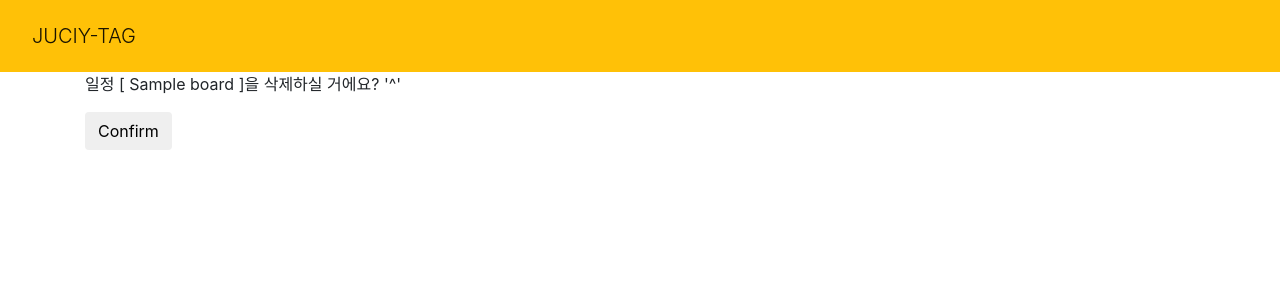
After one commit to do-not-do-that/Juicy-Tag, a Django app: page /board/1/delete/ in a window 1280 px wide. The commit adds this page. Shown: the top 300 px of the page. Run offline with Django 3.2, Linux system fonts and the light colour scheme; tables that the repository leaves empty hold one stand-in row (values such as "Sample post"); some libraries are stand-ins or nearby versions; some web fonts are replaced.

Commit message:
일정 삭제 기능 구현

```diff
--- a/juicy_board/templates/juicy_board/juicy_board_detail.html
+++ b/juicy_board/templates/juicy_board/juicy_board_detail.html
@@ -16,6 +16,9 @@
         <h2>
             <a href='{% url "juicy_board:juicy_board_update" pk=juicy_list.pk %}'> 수정</a>
         </h2>
+        <h2>
+            <a href='{% url "juicy_board:juicy_board_delete" pk=juicy_list.pk %}'> 삭제</a>
+        </h2>
     </div>
 </section>
 {% endblock %}
--- /dev/null
+++ b/juicy_board/templates/juicy_board/juicyboard_confirm_delete.html
@@ -0,0 +1,19 @@
+{% extends 'base.html'%}
+
+{% block content %}
+
+<section id="blog">
+    <div class="container">
+
+        <form method="POST" class="post-form">
+            {% csrf_token %}
+
+            <p>
+               일정 [ {{juicy_list.title}} ]을 삭제하실 거에요? '^'
+            </p>
+            <input type="submit" class="save btn btn-default" value="Confirm"/>
+
+        </form>
+    </div>
+</section>
+{% endblock %}
--- a/juicy_board/urls.py
+++ b/juicy_board/urls.py
@@ -11,6 +11,7 @@ urlpatterns = [
     url(r'^insert/$', views.check_post, name="juicy_board_insert"),
     url(r'^(?P<pk>[0-9]+)/detail/$', views.Juicy_board_detail.as_view(), name="juicy_board_detail"),
     url(r'^(?P<pk>[0-9]+)/update/$', views.Juicy_board_update.as_view(), name="juicy_board_update"),
+    url(r'^(?P<pk>[0-9]+)/delete/$', views.Juicy_board_delete.as_view(), name="juicy_board_delete"),
 ]
 
 urlpatterns += static(settings.MEDIA_URL, document_root=settings.MEDIA_ROOT)
--- a/juicy_board/views.py
+++ b/juicy_board/views.py
@@ -48,3 +48,8 @@ class Juicy_board_update(generic.UpdateView):
         form = self.get_form(form_class)
         context = self.get_context_data(object=self.object, form=form)
         return self.render_to_response(context)
+
+class Juicy_board_delete(generic.DeleteView):
+    model = JuicyBoard
+    success_url = '/board/'
+    context_object_name = 'juicy_list'
```
Also changed, not shown: juicy_board/templates/juicy_board/juicy_board_insert.html (+9 -2 lines).
